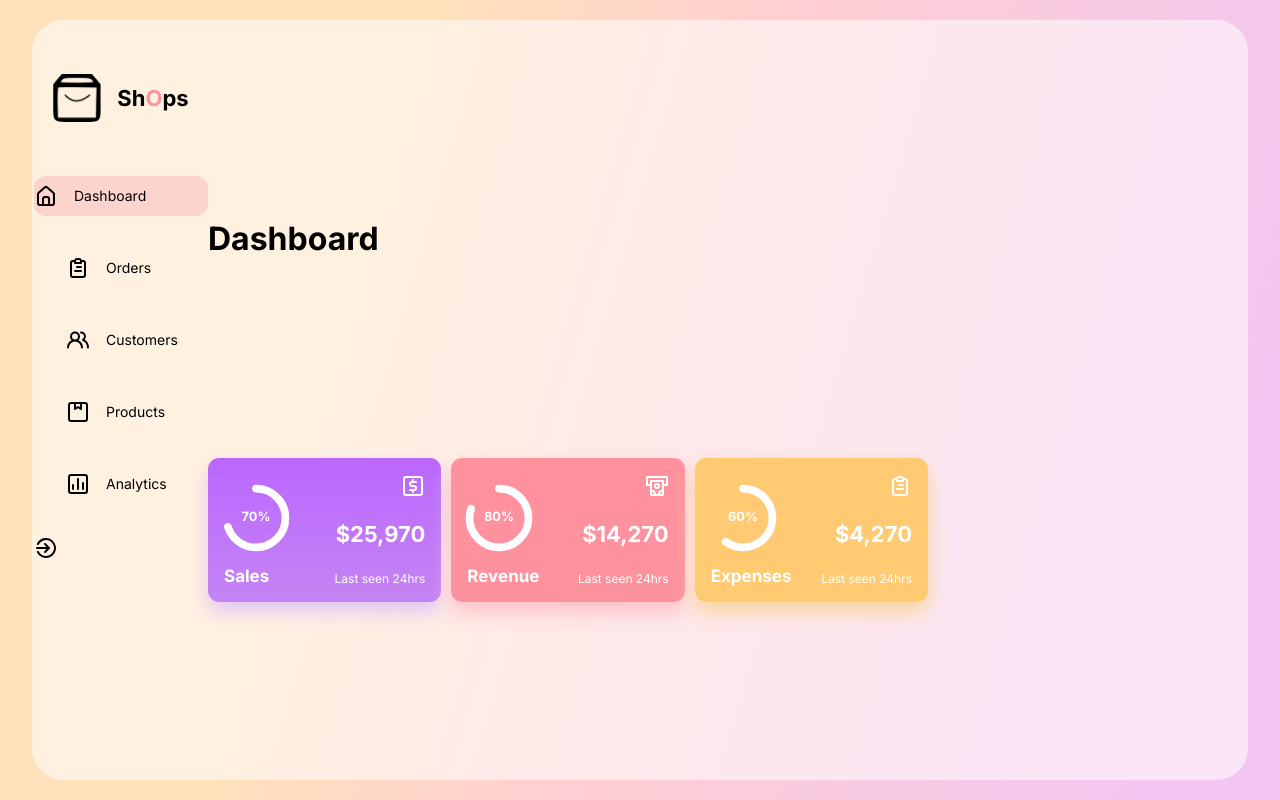
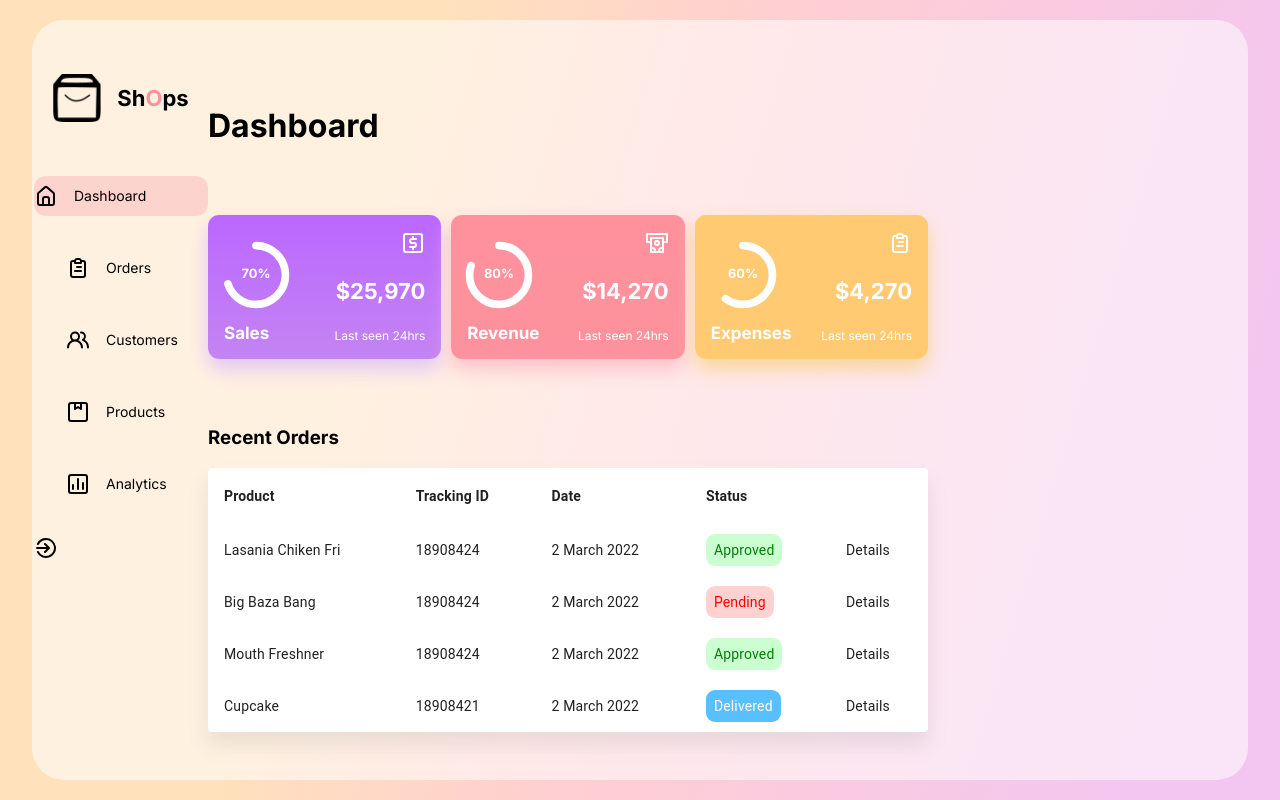
Before and after one commit to EliusCaleb/reactdashboard, a React (Create React App) app: page / in a window 1280 px wide. Built offline with nearby package versions, Linux system fonts and the light colour scheme.

Commit message:
added table to main dashboard

```diff
--- a/src/components/MainDashboard.js/MainDashboard.css
+++ b/src/components/MainDashboard.js/MainDashboard.css
@@ -1,5 +1,8 @@
 .mainDash{
-    display:flex;
+    padding-top: 1rem;
+    display: flex;
     flex-direction: column;
     justify-content: space-evenly;
+    margin-top:0;
+
 }
--- a/src/components/MainDashboard.js/MainDashboard.jsx
+++ b/src/components/MainDashboard.js/MainDashboard.jsx
@@ -1,12 +1,14 @@
 import React from 'react';
 import Card from '../Cards/Cards';
 import './MainDashboard.css'
+import Table from '../Table/Table'
 
 const MainDashboard = () => {
   return (
     <div className='mainDash'>
       <h1>Dashboard</h1>
       <Card/>
+      <Table/>
     </div>
   )
 }
```
